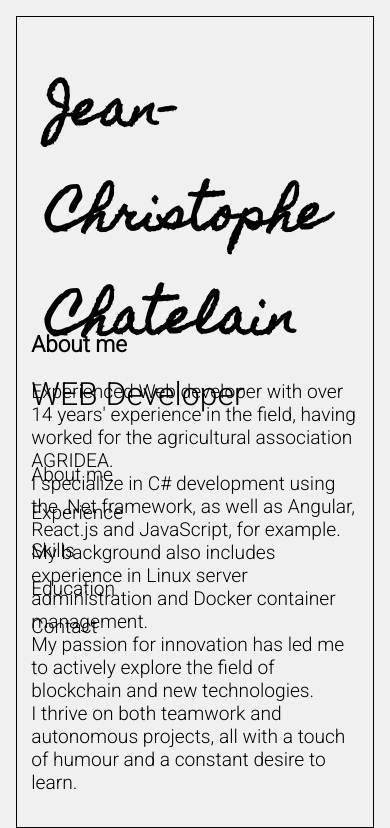
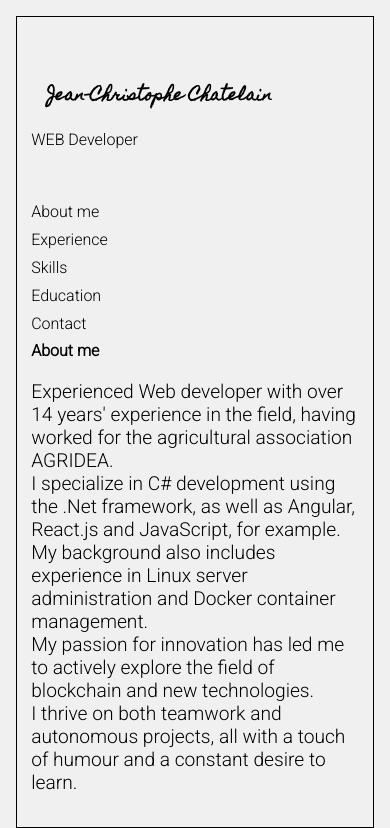
Before and after one commit to PoUpA/CV, a plain HTML site: page index.html in a window 390 px wide. Drawn offline with nearby package versions, Linux system fonts and the light colour scheme.

Commit message:
small fix

```diff
--- a/index.html
+++ b/index.html
@@ -106,7 +106,7 @@
                 </div>
             </div>
             <div class="section" id="education-page">
-                <h3>education</h3>
+                <h3>Education</h3>
                 <div class="education-items">
                     <div class="education-item">2017 - 2021: Master of Advanced Studies in Rapid Application Development at <a href="https://www.he-arc.ch/">HE-arc</a></div>
                     <div class="education-item">2005 - 2008: IT and Telecommunications Technician with a Federal Certificate of Higher Education at <a href="https://www.heig-vd.ch/">HEIG-VD</a></div>
@@ -125,7 +125,7 @@
             <div class="section" id="contact-page">
                 <h3>Contact me</h3>
                 <ul>
-                    <li>Email: jcc@jcchatelain.ch</li>
+                    <li>Email: <a href="mailto:jcc@jcchatelain.ch">jcc@jcchatelain.ch</a></li>
                 </ul>
             </div>
         </div>
--- a/style.css
+++ b/style.css
@@ -73,6 +73,32 @@ a {
         font-size: 5rem;
     }
 }
+@media (max-width: 420px){
+    .name {
+        font-family: 'Homemade Apple', cursive;
+        font-size: 1rem;
+        text-align: left;
+        margin-top: 2rem;
+        margin-bottom: 0px;
+        padding: 1rem;
+    }
+    #header p {
+        font-size: 1rem;
+    }
+    #header nav ol a {
+        font-size: 1rem;
+    }
+    #header nav ol {
+        margin-top: 0px;
+        row-gap: 5px;
+    }
+    h3 {
+        font-size: 1rem;
+    }
+    .skill-item h4 {
+        font-size: 1rem;
+    }
+}
 
 
 .section-wrapper {
```
Also changed, not shown: 1 other file.
